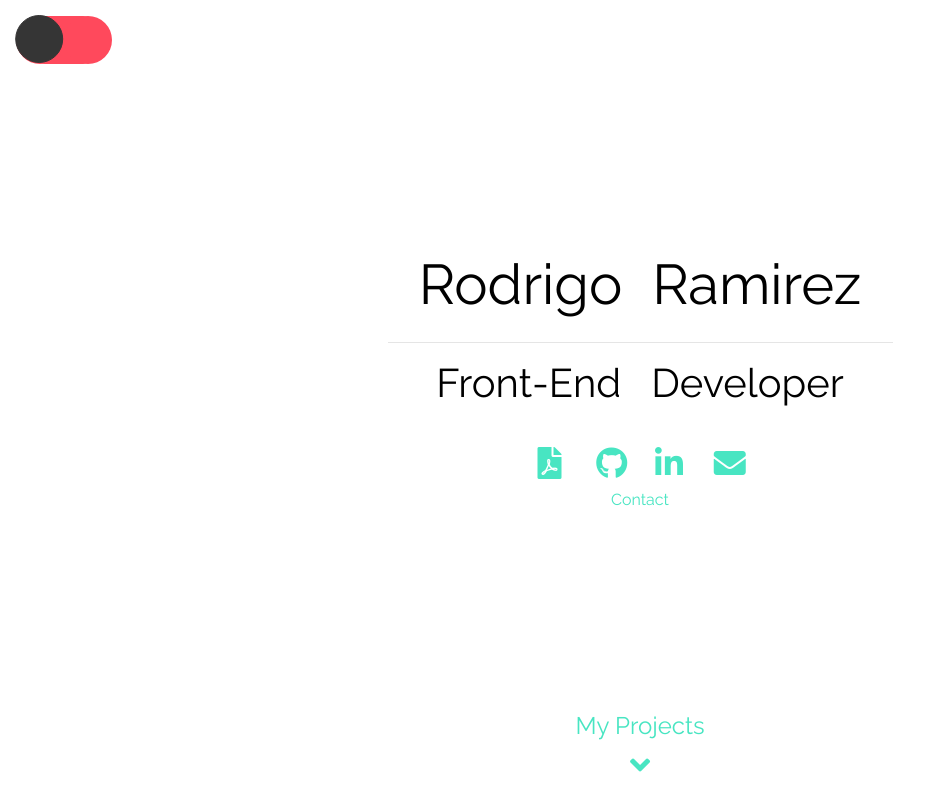
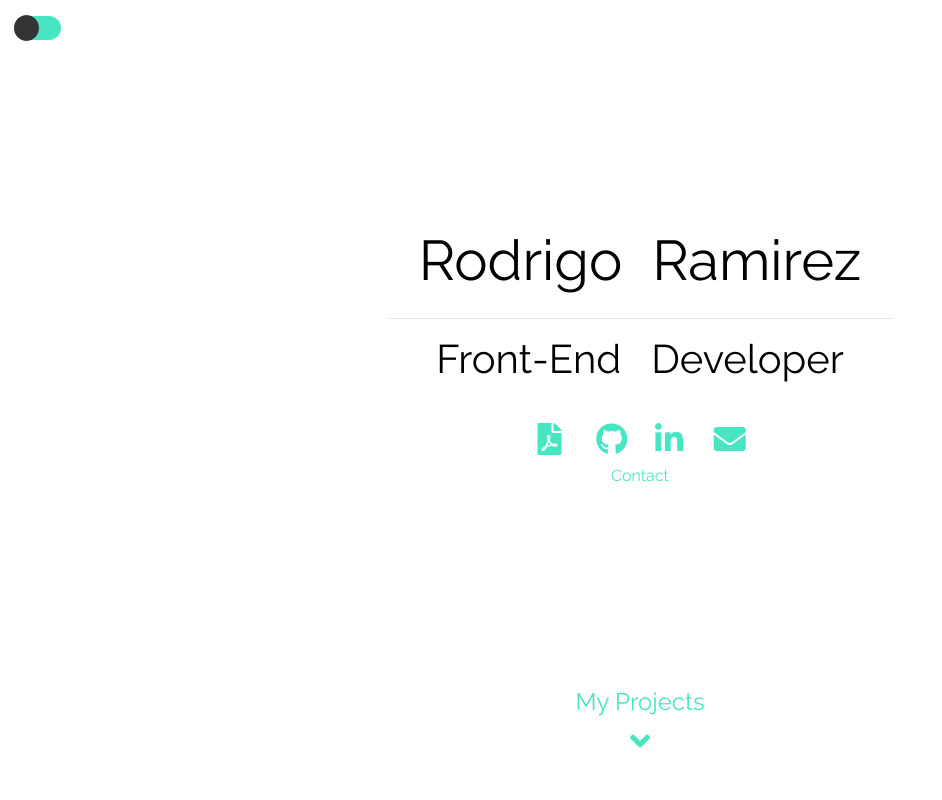
Before and after one commit to 8rb/Portfolio, a React (Create React App) app: page /#/ in a window 1280 px wide. Shown: the whole page, without its empty margins (0-942 px from the left). Built offline with nearby package versions, Linux system fonts and the light colour scheme.

Commit message:
Finished Dark Mode

```diff
--- a/src/App.scss
+++ b/src/App.scss
@@ -4,8 +4,10 @@ $black:		#000000;
 $primary:   #48E5C2;
 $secondary: #43a892;
 $gray:		#333333;
+$gray2:     #919191;
 $accent1:   #FF99C9;
 $accent2:   #FA9F42;
+$initial_pos: -0.14rem;
 
 html {
     background: var(--bgColor);
@@ -13,6 +15,8 @@ html {
     --bgColor: $white;
     --lightBtn: #FE016C;
     --textColor: #000000;
+    --iconColor1: #333333;
+    --iconColor2: #333333;
   }
 
   html[data-theme='dark'] {
@@ -22,6 +26,8 @@ html {
     --bgColor: #323231;
     --textColor: #FCFAF9;
     --grayColor: #c2c2c2;
+    --iconColor1: #c2c2c2;
+    --iconColor2: #c2c2c2;
     p {
         color: var(--grayColor);
     }
@@ -108,14 +114,14 @@ h4 {
 }
 
 .codeIcon {
-    color: $gray;
+    color: var(--iconColor1);
 }
 .codeIcon:hover {
     color: $accent1;
 }
 
 .projectIcon {
-    color: $gray;
+    color: var(--iconColor2);
 }
 .projectIcon:hover {
     color: $accent2;
@@ -137,56 +143,66 @@ h4 {
 
 //DARK MODE STYLES
 
-// Variables
-// =========
 $dark:		#000411;
 $black2:	#353535;
-$gray:		#F1FFFA;
 $red:		#FF495C;
 
-$off-state: 	$red;
+$off-state: 	$primary;
 $on-state: 		$primary;
 
 $react-blue:	#61dafb;
 
 .switch{
     margin-top: 1rem; //me
-    margin-left: 2rem; //me
+    margin-left: 1.8rem; //me
 	position: relative;
-	width: 4rem;
-	height: 3rem;
-	border-radius: 20%;
+	width: 1.3rem;
+	height: 1.5rem;
+	//border-radius: 10%;
 	transition: background-color 100ms ease-out;
 	z-index: 1;
 	&:before, &:after {
 		content: "";
-		position: absolute;
+        position: absolute;
 		top: 0;
 		background-color: inherit;
 		border-radius: 50%;
-		width: 3rem;
-		height: 3rem;
+		width: 1.5rem;
+		height: 1.5rem;
         z-index: 2;
     }
 	&:before{
-        left: -1rem;
+        left: -0.69rem;
     }
 	&:after{
-		right: -1rem;
+		right: -0.69rem;
     }
 }
 .toggle-button {
-	position: absolute;
-	width: 3rem;
-	height: 3rem;
-	background-color: $black2;
+    transform: translateX($initial_pos);
+    position: absolute;
+	width: 1.6rem;
+	height: 1.6rem;
+	background-color: $gray;
 	border-radius: 50%;
-	transition: transform 100ms ease-in-out;
+	transition: transform 160ms ease-in-out;
 	z-index: 3;
-	border: 0.05rem solid $black2;
+	border: 0.05rem solid $gray;
 	top: -0.05rem;
 }
-// State
+
+.toggle-button-on {
+    transform: translateX($initial_pos);
+    position: absolute;
+	width: 1.6rem;
+	height: 1.6rem;
+	background-color: $gray2;
+	border-radius: 50%;
+	transition: transform 160ms ease-in-out;
+	z-index: 3;
+	border: 0.05rem solid $gray2;
+	top: -0.05rem;
+}
 
 .switch_is-off{
 	background-color: $off-state;
@@ -195,8 +211,8 @@ $react-blue:	#61dafb;
 	background-color: $on-state;
 }
 .toggle-button_position-left{
-	transform: translateX(-1.05rem);
+	transform: translateX(-0.8rem + $initial_pos);
 }
 .toggle-button_position-right{
-    transform: translateX(2.05rem)
+    transform: translateX(+ 0.8rem + $initial_pos)
 }
--- a/src/components/Toggle.js
+++ b/src/components/Toggle.js
@@ -34,7 +34,6 @@ class ComponentWrapper extends React.Component {
 	}
 
 	render() {
-		console.log("Button rendering");
 		let classNames = ["component-wrapper", (this.state.isOn) ? "component-wrapper_is-light" : "component-wrapper_is-dark"].join(" ");
 		return (
 			<div className={classNames}>
@@ -59,7 +58,7 @@ const Switch = function(props) {
 }
 
 const ToggleButton = function(props) {
-		let classNames = ["toggle-button", (props.isOn) ? "toggle-button_position-right" : "toggle-button_position-left"].join(" ");
+		let classNames = ["", (props.isOn) ? "toggle-button-on toggle-button_position-right" : "toggle-button toggle-button_position-left"].join(" ");
 		return (<div className={classNames}></div>);
 };
 
```
